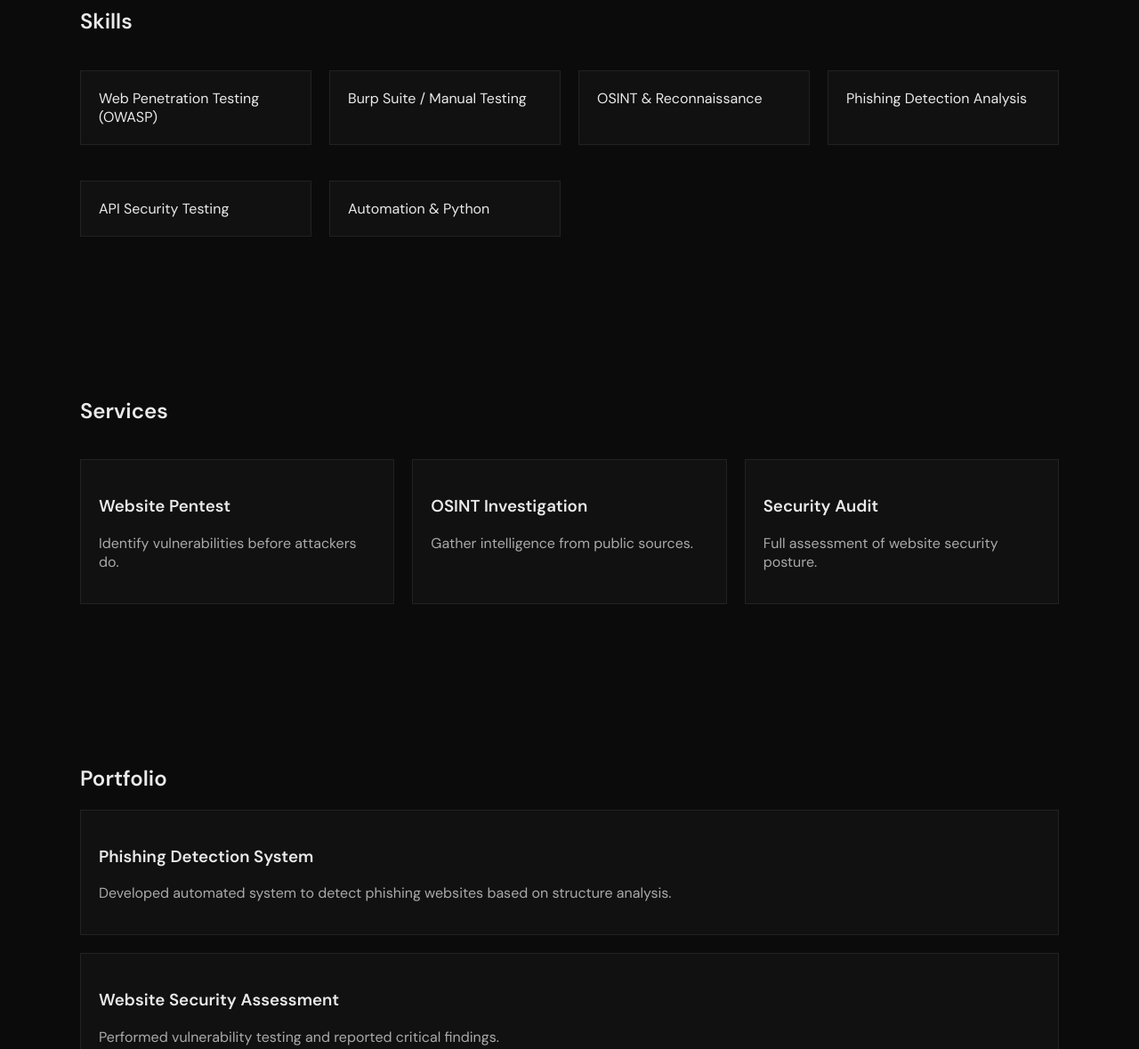
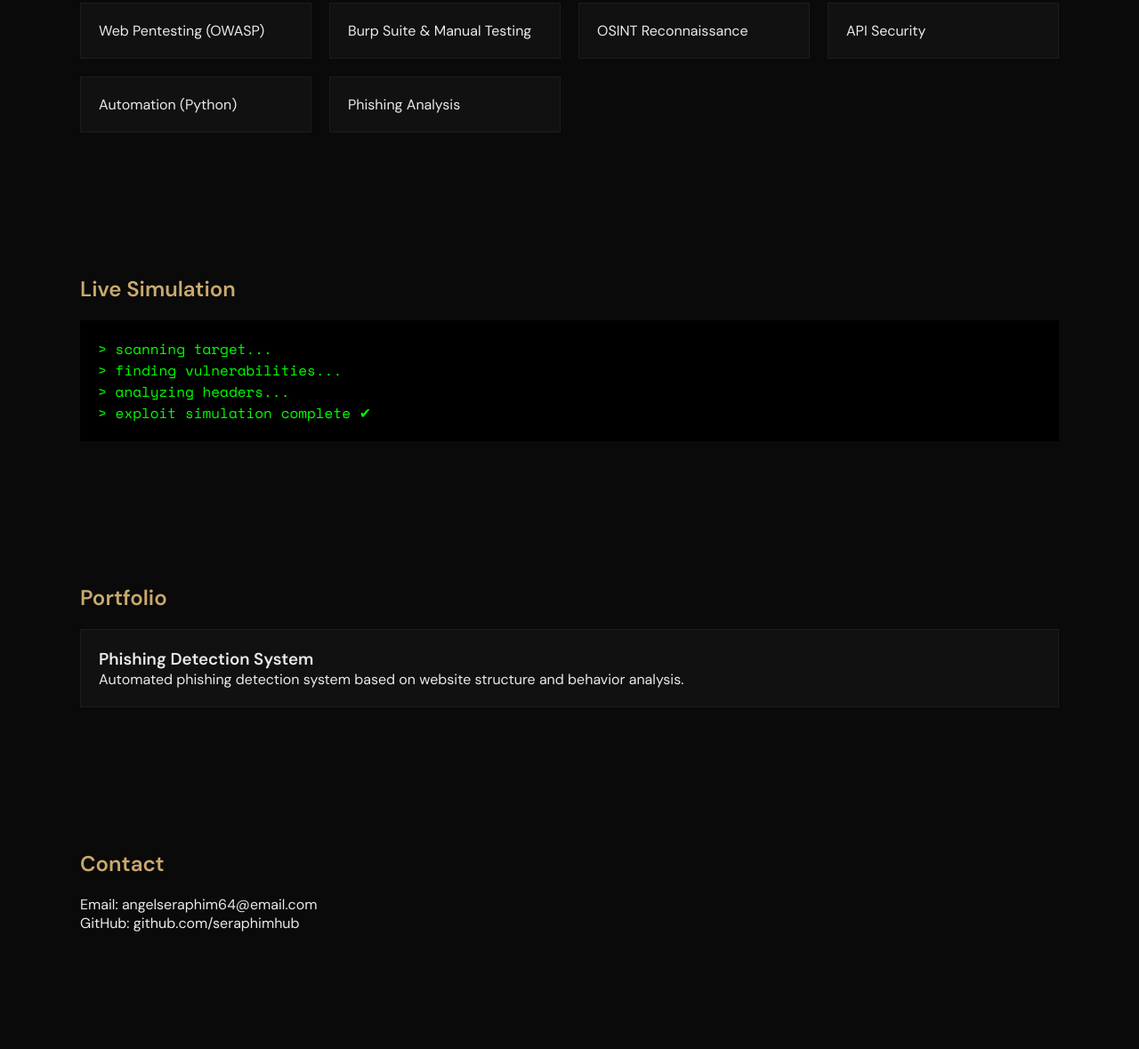
Before and after one commit to seraphimhub/seraphim-portofolio, a plain HTML site: page index.html in a window 1280 px wide. Shown: the part 1181-2360 px from the top of the page at 89% size. After the commit the page ends 2309 px from the top, so only its background shows below. Drawn offline with nearby package versions, Linux system fonts and the light colour scheme.

Commit message:
Revise index.html for content and styling updates
Updated the title and added new styles for improved aesthetics. Enhanced content descriptions and updated contact information.

```diff
--- a/index.html
+++ b/index.html
@@ -3,63 +3,142 @@
 <head>
 <meta charset="UTF-8">
 <meta name="viewport" content="width=device-width, initial-scale=1.0">
-<title>Seraphim | Cyber Security Specialist</title>
+<title>Seraphim Security | Cyber Specialist</title>
 
-<link href="https://fonts.googleapis.com/css2?family=DM+Sans:wght@300;400;600&display=swap" rel="stylesheet">
+<link href="https://fonts.googleapis.com/css2?family=DM+Sans:wght@300;400;600&family=Space+Mono&display=swap" rel="stylesheet">
 
 <style>
-body {
-    margin: 0;
-    font-family: 'DM Sans', sans-serif;
-    background: #0b0b0b;
-    color: #eaeaea;
+:root {
+    --bg: #0a0a0a;
+    --card: #111;
+    --accent: #c9a96e;
+    --text: #eaeaea;
+    --sub: #888;
 }
 
+* {
+    margin: 0;
+    padding: 0;
+    box-sizing: border-box;
+}
+
+body {
+    font-family: 'DM Sans', sans-serif;
+    background: var(--bg);
+    color: var(--text);
+    overflow-x: hidden;
+}
+
+/* Background grid */
+body::before {
+    content: "";
+    position: fixed;
+    width: 100%;
+    height: 100%;
+    background-image: linear-gradient(#111 1px, transparent 1px),
+                      linear-gradient(90deg, #111 1px, transparent 1px);
+    background-size: 40px 40px;
+    opacity: 0.2;
+    z-index: -1;
+}
+
+/* Container */
 .container {
     width: 90%;
     max-width: 1100px;
     margin: auto;
 }
 
+/* HERO */
 .hero {
     height: 100vh;
     display: flex;
     align-items: center;
 }
 
-h1 {
-    font-size: 48px;
-    color: gold;
+.hero h1 {
+    font-size: 52px;
+    color: var(--accent);
+    letter-spacing: 2px;
 }
 
-p {
-    color: #aaa;
+.hero p {
+    margin-top: 10px;
+    color: var(--sub);
+    max-width: 500px;
 }
 
+/* Typing effect */
+.typing {
+    font-family: 'Space Mono', monospace;
+    margin-top: 10px;
+    color: var(--accent);
+}
+
+/* Button */
 .btn {
     display: inline-block;
-    padding: 12px 24px;
-    background: gold;
-    color: black;
+    margin-top: 25px;
+    padding: 12px 26px;
+    border: 1px solid var(--accent);
+    color: var(--accent);
     text-decoration: none;
-    margin-top: 20px;
+    transition: 0.3s;
 }
 
+.btn:hover {
+    background: var(--accent);
+    color: black;
+}
+
+/* Sections */
 .section {
     padding: 80px 0;
 }
 
-.card {
-    background: #111;
-    padding: 20px;
-    border: 1px solid #222;
-    margin-top: 20px;
+h2 {
+    margin-bottom: 20px;
+    color: var(--accent);
 }
 
+/* Cards */
 .grid {
     display: grid;
     grid-template-columns: repeat(auto-fit, minmax(250px,1fr));
     gap: 20px;
+}
+
+.card {
+    background: var(--card);
+    padding: 20px;
+    border: 1px solid #1c1c1c;
+    transition: 0.3s;
+}
+
+.card:hover {
+    transform: translateY(-5px);
+    border-color: var(--accent);
+}
+
+/* Terminal */
+.terminal {
+    background: black;
+    padding: 20px;
+    font-family: 'Space Mono', monospace;
+    color: #0f0;
+    margin-top: 20px;
+}
+
+/* Fade animation */
+.fade {
+    opacity: 0;
+    transform: translateY(20px);
+    transition: 1s;
+}
+
+.fade.show {
+    opacity: 1;
+    transform: translateY(0);
 }
 </style>
 </head>
@@ -70,67 +149,90 @@ p {
     <div>
         <h1>Seraphim Security</h1>
         <p>Cyber Security Specialist | Web Pentester | OSINT Analyst</p>
-        <p>I help businesses detect vulnerabilities, prevent cyber attacks, and secure digital assets.</p>
+        <div class="typing" id="typing"></div>
         <a href="#contact" class="btn">Hire Me</a>
     </div>
 </div>
 
-<div class="section container">
+<div class="section container fade">
     <h2>About Me</h2>
     <p>
-        Experienced in website penetration testing, vulnerability assessment, and OSINT investigations.
-        Focused on real-world attack simulation and practical security solutions.
+        I specialize in identifying vulnerabilities, simulating real-world attacks, and securing digital assets.
+        Focused on practical security testing and OSINT intelligence gathering.
     </p>
 </div>
 
-<div class="section container">
+<div class="section container fade">
     <h2>Skills</h2>
     <div class="grid">
-        <div class="card">Web Penetration Testing (OWASP)</div>
-        <div class="card">Burp Suite / Manual Testing</div>
-        <div class="card">OSINT & Reconnaissance</div>
-        <div class="card">Phishing Detection Analysis</div>
-        <div class="card">API Security Testing</div>
-        <div class="card">Automation & Python</div>
+        <div class="card">Web Pentesting (OWASP)</div>
+        <div class="card">Burp Suite & Manual Testing</div>
+        <div class="card">OSINT Reconnaissance</div>
+        <div class="card">API Security</div>
+        <div class="card">Automation (Python)</div>
+        <div class="card">Phishing Analysis</div>
     </div>
 </div>
 
-<div class="section container">
-    <h2>Services</h2>
-    <div class="grid">
-        <div class="card">
-            <h3>Website Pentest</h3>
-            <p>Identify vulnerabilities before attackers do.</p>
-        </div>
-        <div class="card">
-            <h3>OSINT Investigation</h3>
-            <p>Gather intelligence from public sources.</p>
-        </div>
-        <div class="card">
-            <h3>Security Audit</h3>
-            <p>Full assessment of website security posture.</p>
-        </div>
+<div class="section container fade">
+    <h2>Live Simulation</h2>
+    <div class="terminal">
+        > scanning target...<br>
+        > finding vulnerabilities...<br>
+        > analyzing headers...<br>
+        > exploit simulation complete ✔
     </div>
 </div>
 
-<div class="section container">
+<div class="section container fade">
     <h2>Portfolio</h2>
     <div class="card">
         <h3>Phishing Detection System</h3>
-        <p>Developed automated system to detect phishing websites based on structure analysis.</p>
-    </div>
-
-    <div class="card">
-        <h3>Website Security Assessment</h3>
-        <p>Performed vulnerability testing and reported critical findings.</p>
+        <p>Automated phishing detection system based on website structure and behavior analysis.</p>
     </div>
 </div>
 
-<div class="section container" id="contact">
+<div class="section container fade" id="contact">
     <h2>Contact</h2>
-    <p>Email: your@email.com</p>
-    <p>GitHub: github.com/yourusername</p>
+    <p>Email: angelseraphim64@email.com</p>
+    <p>GitHub: github.com/seraphimhub</p>
 </div>
+
+<script>
+// Typing effect
+const text = [
+"Scanning vulnerabilities...",
+"Analyzing attack surface...",
+"Running OSINT modules..."
+];
+
+let i = 0, j = 0;
+function type() {
+    if (i < text.length) {
+        if (j < text[i].length) {
+            document.getElementById("typing").innerHTML += text[i][j];
+            j++;
+            setTimeout(type, 40);
+        } else {
+            i++; j = 0;
+            document.getElementById("typing").innerHTML = "";
+            setTimeout(type, 1000);
+        }
+    }
+}
+type();
+
+// Fade on scroll
+const faders = document.querySelectorAll('.fade');
+window.addEventListener('scroll', () => {
+    faders.forEach(el => {
+        const top = el.getBoundingClientRect().top;
+        if (top < window.innerHeight - 50) {
+            el.classList.add('show');
+        }
+    });
+});
+</script>
 
 </body>
 </html>
```
